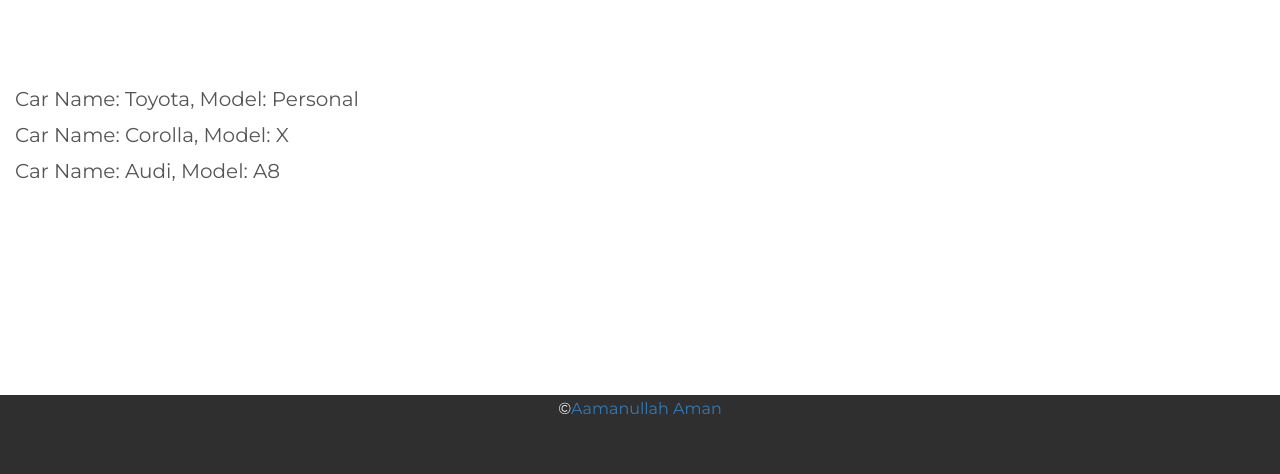
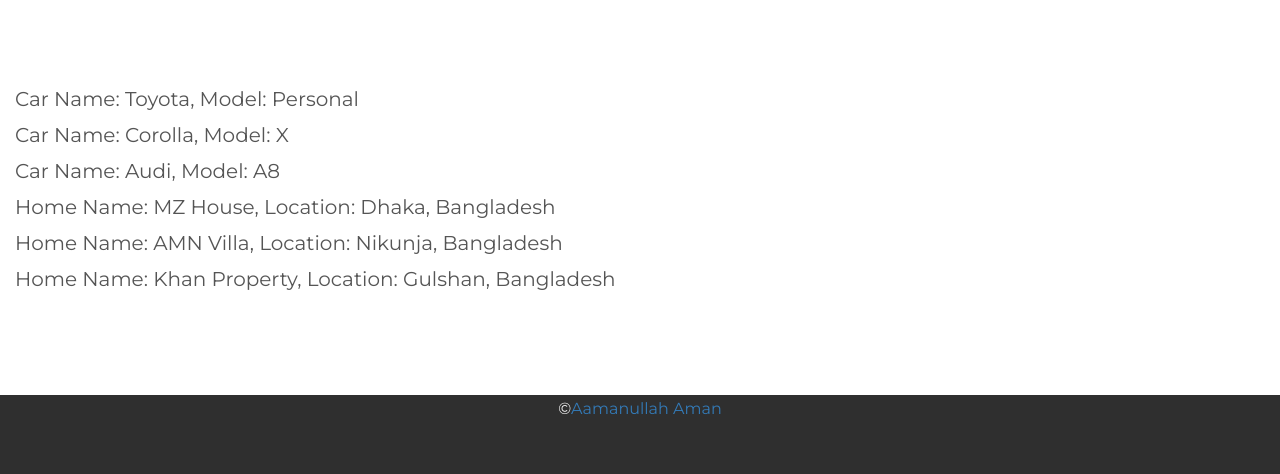
Before and after one commit to amanullah01/practice-php, a PHP site: page /interface.php in a window 1280 px wide. Shown: the part 326-800 px from the top of the page. Run offline with PHP 8.4, Linux system fonts and the light colour scheme; some libraries are stand-ins or nearby versions.

Commit message:
Multiple interface implements

```diff
--- a/09.oop/interface.php
+++ b/09.oop/interface.php
@@ -3,20 +3,23 @@
   require "../header.php";
   Interface Car{
     public function setInfo($carName,$modelName);
-    public function getInfo();
+    public function getCarInfo();
   }
 
-  class MiniCar implements Car{
-    private $carName;
-    private $modelName;
+  Interface Home{
+    public function setHomeInfo($homeName,$location);
+    public function getHomeInfo();
+  }
+
+  class Property implements Car,Home{
+    private $home=[];
     private $car=[];
+
     public function setInfo($carName,$modelName){
-      // $this->carName = $carName;
-      // $this->modelName = $modelName;
       $this->car[$carName] = $modelName;
     }
 
-    public function getInfo(){
+    public function getCarInfo(){
       //return json_encode($this->car);
       $str = '';
       foreach ($this->car as $key => $value) {
@@ -24,15 +27,36 @@
       }
       return $str;
     }
+
+
+    //HOme information
+    public function setHomeInfo($homeName,$location){
+      $this->home[$homeName] = $location;
+    }
+    public function getHomeInfo(){
+      $hm = '';
+      foreach ($this->home as $home1 => $address) {
+        $hm.='Home Name: '.$home1.', Location: '.$address.'<br>';
+      }
+      return $hm;
+    }
   }
 
-  $car = new MiniCar;
-  $car->setInfo('Toyota', 'Personal');
-  $car->setInfo('Corolla', 'X');
-  $car->setInfo('Audi', 'A8');
-  //echo "<pre>";
-  //print_r($car->getInfo());
-  echo $car->getInfo();
-  //echo $car->getInfo();
+  $property = new Property;
+  $property->setInfo('Toyota', 'Personal');
+  $property->setInfo('Corolla', 'X');
+  $property->setInfo('Audi', 'A8');
+
+  echo $property->getCarInfo();
+
+  $h = new Property;
+
+  $h->setHomeInfo('MZ House', 'Dhaka, Bangladesh');
+  $h->setHomeInfo('AMN Villa', 'Nikunja, Bangladesh');
+  $h->setHomeInfo('Khan Property', 'Gulshan, Bangladesh');
+
+  echo $h->getHomeInfo();
+
+
   require "../footer.php";
 ?>
```
